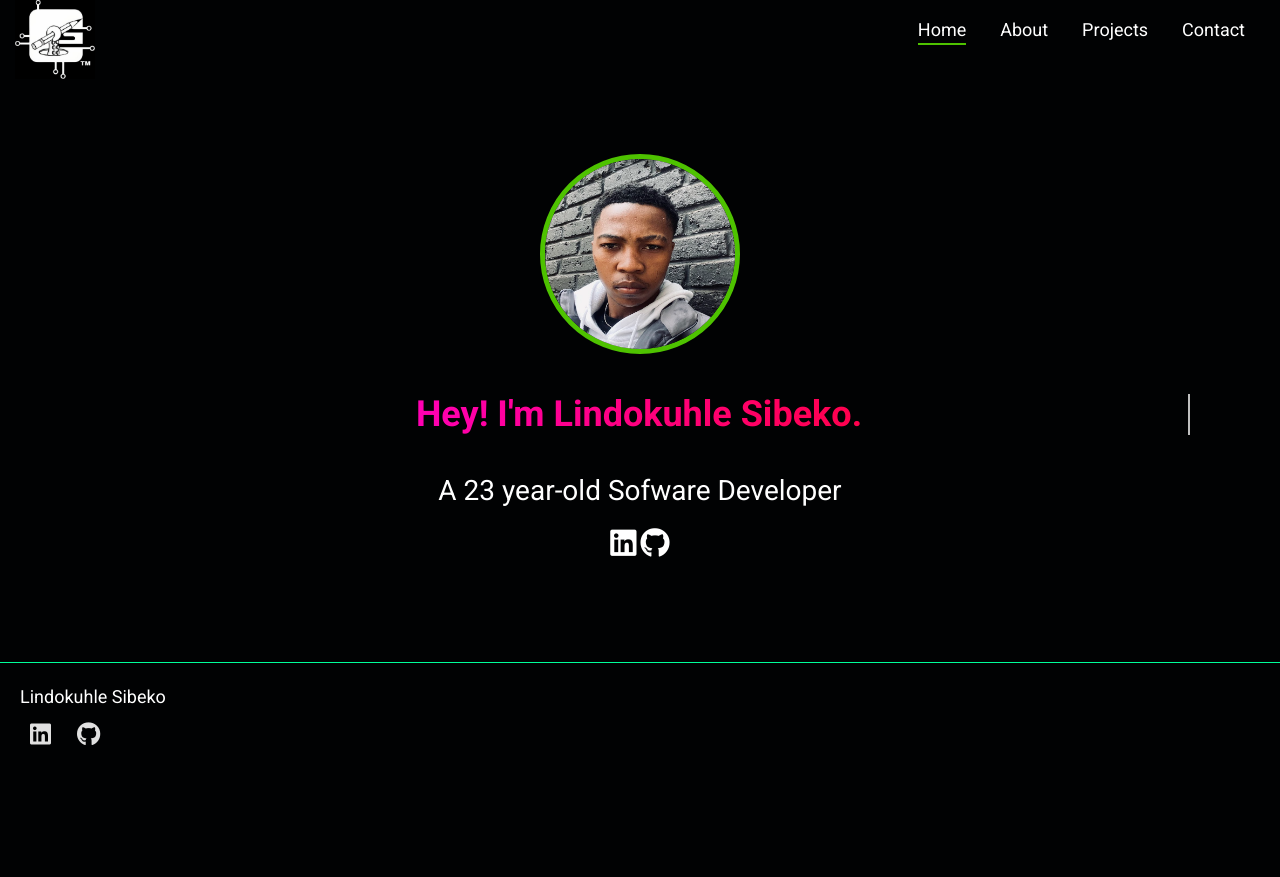
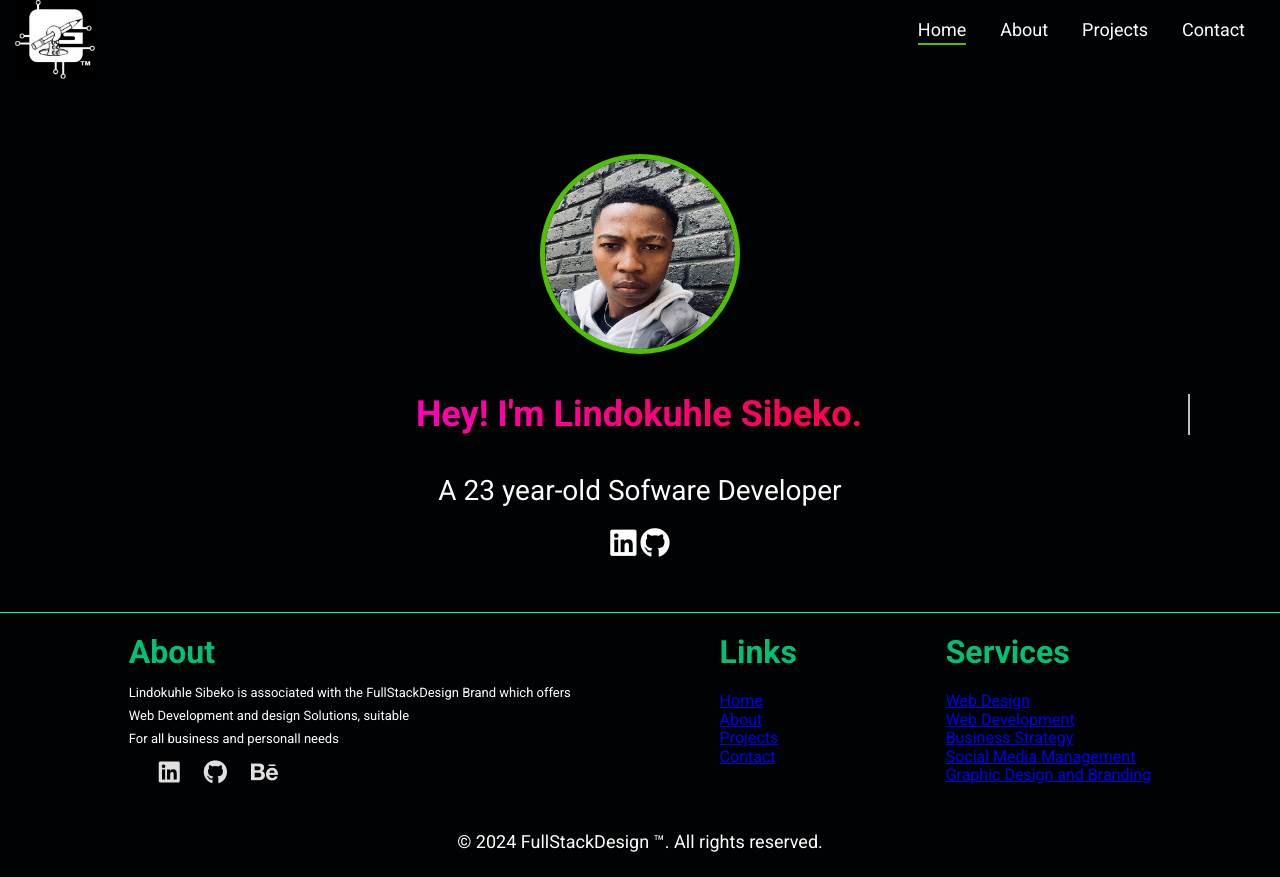
Before and after one commit to TheBoyBass/CS20240126_WFO2407_C_Lindokuhle-Sibeko_CDV05, a plain HTML site: page Home.html in a window 1280 px wide. Before the commit the page ends 800 px from the top, so only its background shows below. Drawn offline with nearby package versions, Linux system fonts and the light colour scheme.

Commit message:
Changed Home page Footer

```diff
--- a/Home.html
+++ b/Home.html
@@ -45,21 +45,40 @@
     </div>
 
     <div class="footer">
-        <p class="name">
-         Lindokuhle Sibeko
-        </p>
-        <div class="social-icons">
-         <a href="https://www.linkedin.com/in/lindokuhlenormansibeko/" target="_blank">
-          <i class="fab fa-linkedin">
-          </i>
-         </a>
-         <a href="https://github.com/TheBoyBass" target="_blank">
-          <i class="fab fa-github">
-          </i>
-         </a>
+        <div class="Footer_About">
+            <h1 class="footer_AbtHeading">About</h1>
+            <p>Lindokuhle Sibeko is associated with the FullStackDesign Brand which offers </p>
+            <p>Web Development and  design Solutions, suitable</p>
+            <p>For all business and personall needs</p>
+            <div class="social-icons">
+             <a href="https://www.linkedin.com/in/lindokuhlenormansibeko/" target="_blank"><i class="fab fa-linkedin"></i></a>
+            <a href="https://github.com/TheBoyBass" target="_blank"><i class="fab fa-github"></i></a>
+            <a href="https://www.behance.net/elensibeko" target="_blank"><i class="fab fa-behance"></i></a>
+            </div>
         </div>
-       </div>
-      </div>
+        <div class="footer_Links">
+            <h1 class="footer_lnkHeading">Links</h1>
+                <ul class="list-unstyled">
+                    <li><a href="#">Home</a></li>
+                    <li><a href="#">About</a></li>
+                    <li><a href="#">Projects</a></li>
+                    <li><a href="#">Contact</a></li>
+                </ul>
+        </div>
+        <div class="footer_services">
+            <h1 class="footer_svcHeading">Services</h1>
+                <ul class="list-unstyled">
+                    <li><a href="#">Web Design</a></li>
+                    <li><a href="#">Web Development</a></li>
+                    <li><a href="#">Business Strategy</a></li>
+                    <li><a href="#">Social Media Management</a></li>
+                    <li><a href="#">Graphic Design and Branding</a></li>
+                </ul>
+        </div>
+    </div>
+    <div class="footer_copyright">
+        <p>&copy; 2024 FullStackDesign &TRADE;. All rights reserved.</p>
+    </div>
 
     <script type="text/javascript" src="./js/index.js"></script>
 </body>
--- a/css/style.css
+++ b/css/style.css
@@ -176,13 +176,25 @@ p {
     font-size: 1em;
 }
 .footer {
-    text-align: left;
-    margin-top: 50px;
-    padding: 20px;
     border-top: 1px solid #00ff99;
+    display: flex;
+    padding-bottom: 20px;
+    justify-content:space-evenly;
 }
-.footer p {
-    margin: 0;
+.footer div {
+   padding-left: 20px;
+   padding-right: 20px;
+}
+
+.footer .Footer_About p{
+    line-height: 20%;
+    font-size:small;
+}
+
+.footer_copyright {
+    font-size: small;
+    margin-top: 20px;
+    justify-self: center;
 }
 h2 {
     color: #ff66cc;
@@ -198,6 +210,11 @@ h2 {
     font-size: 1.5em;
     text-decoration: none;
     align-items:self-end;
+}
+.list-unstyled{
+    list-style-type: none;
+    padding: 0;
+    margin: 0;
 }
 .footer .social-icons a:hover {
     color: #00ff99;
```
